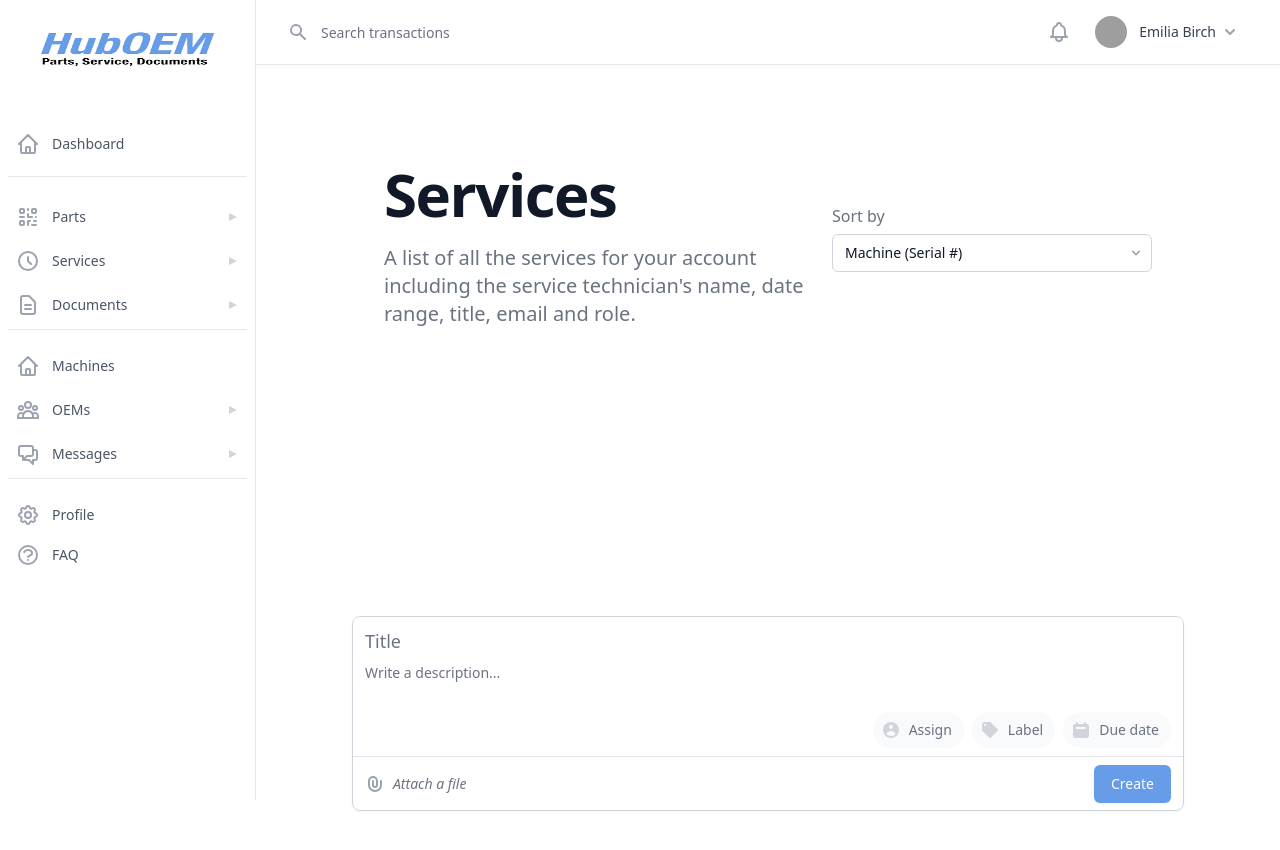
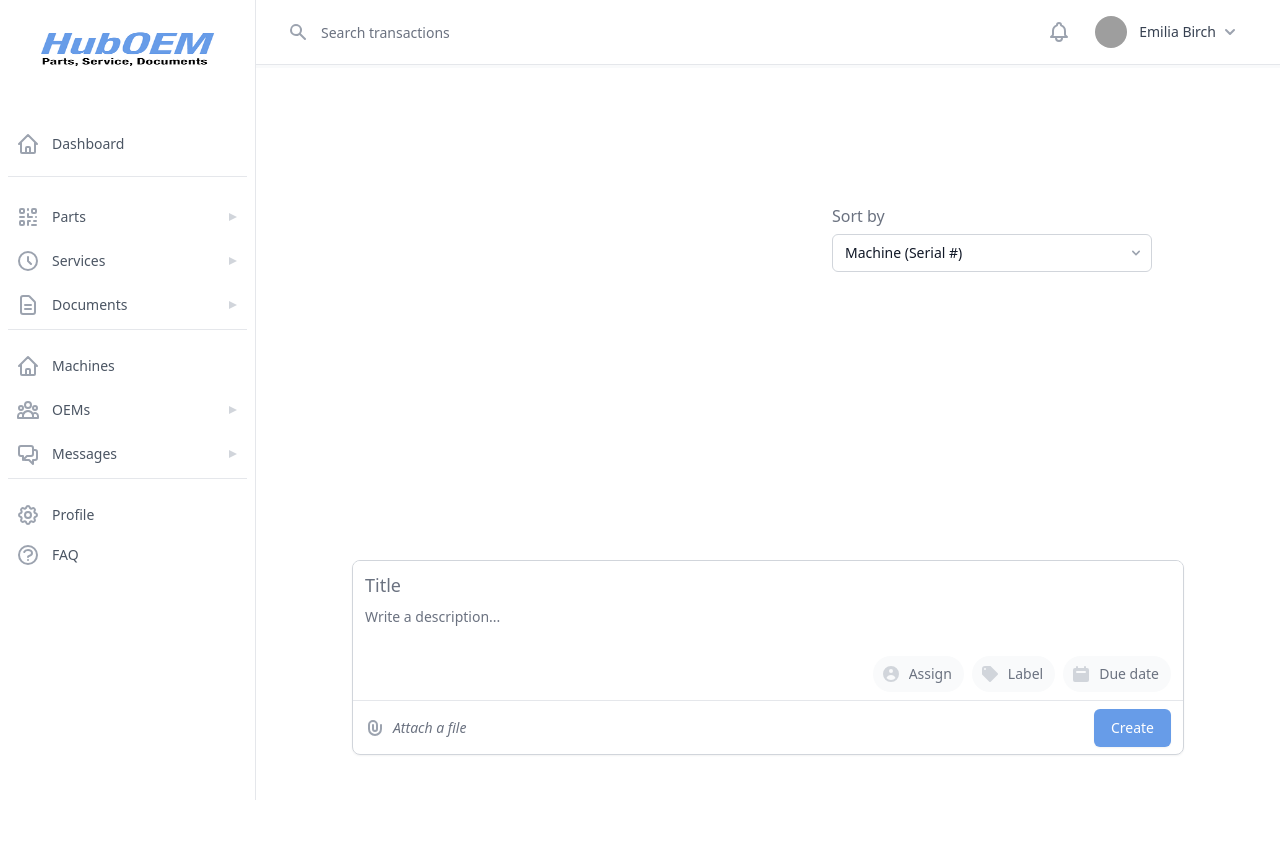
Before and after one commit to HubOEM/huboem-frontend, a React (Create React App) app: page /Contact_Admin in a window 1280 px wide. Shown: the top 850 px of the page. Built offline with nearby package versions, Linux system fonts and the light colour scheme; grey boxes are pictures that could not be loaded.

Commit message:
updated heading

```diff
--- a/src/Components/Header.js
+++ b/src/Components/Header.js
@@ -2,7 +2,7 @@ import { ChevronDownIcon } from '@heroicons/react/solid'
 
 import React from 'react'
 
-function Header() {
+function Header({ title, description }) {
     return (
         <div className="min-h-full pb-24 pl-24 pr-24">
             <div className="lg:pl-64 flex flex-col flex-1">
@@ -10,10 +10,10 @@ function Header() {
                     <div className="max-w-7xl mx-auto py-16 px-4 sm:py-24 sm:px-6 lg:px-8 lg:flex lg:justify-between">
                         <div className="max-w-xl">
                             <h2 className="text-4xl font-extrabold text-gray-900 sm:text-5xl sm:tracking-tight lg:text-6xl">
-                                Services
+                                {title}
                             </h2>
                             <p className="mt-5 text-xl text-gray-500">
-                                A list of all the services for your account including the service technician's name, date range, title, email and role.
+                                {description}
                             </p>
                         </div>
                         <div className="mt-10 w-full max-w-xs">
--- a/src/Pages/Documents/DocumentsList.js
+++ b/src/Pages/Documents/DocumentsList.js
@@ -17,6 +17,7 @@ const locations = [
       { name: 'Document 2', title: 'And the other', machine: 'courtney.henry@example.com', role: 'Admin' },
     ],
   },
+
   {
     name: 'Shibuya Hoppmann',
     people: [
@@ -24,7 +25,6 @@ const locations = [
       { name: 'Document 2', title: 'And the other', machine: 'courtney.henry@example.com', role: 'Admin' },
     ],
   },
-  // More people...
 ]
 
 function classNames(...classes) {
@@ -40,10 +40,10 @@ function DocumentsList() {
             <div className="max-w-7xl mx-auto py-16 px-4 sm:py-24 sm:px-6 lg:px-8 lg:flex lg:justify-between">
               <div className="max-w-xl">
                 <h2 className="text-4xl font-extrabold text-gray-900 sm:text-5xl sm:tracking-tight lg:text-6xl">
-                  Services
+                  View Documents
                 </h2>
                 <p className="mt-5 text-xl text-gray-500">
-                  A list of all the services for your account including the service technician's name, date range, title, email and role.
+                  A list of all the documents uploaded.
                 </p>
               </div>
               <div className="mt-10 w-full max-w-xs">
--- a/src/Pages/Documents/UploadDoc.js
+++ b/src/Pages/Documents/UploadDoc.js
@@ -12,10 +12,10 @@ function UploadDoc() {
                     <div className="max-w-7xl mx-auto py-16 px-4 sm:py-24 sm:px-6 lg:px-8 lg:flex lg:justify-between">
                         <div className="max-w-xl">
                             <h2 className="text-4xl font-extrabold text-gray-900 sm:text-5xl sm:tracking-tight lg:text-6xl">
-                                Services
+                                Add Documents
                             </h2>
                             <p className="mt-5 text-xl text-gray-500">
-                                A list of all the services for your account including the service technician's name, date range, title, email and role.
+                                Upload documents for your machine, sub-assemblies, parts, or whatever.
                             </p>
                         </div>
                         <div className="mt-10 w-full max-w-xs">
--- a/src/Pages/Machines/Machine.js
+++ b/src/Pages/Machines/Machine.js
@@ -38,7 +38,6 @@ const product = {
                 'Water-resistant',
             ],
         },
-        // More sections...
     ],
 }
 
--- a/src/Pages/Machines/Machines.js
+++ b/src/Pages/Machines/Machines.js
@@ -14,10 +14,10 @@ function Machines() {
               <div className="max-w-7xl mx-auto py-16 px-4 sm:py-24 sm:px-6 lg:px-8 lg:flex lg:justify-between">
                 <div className="max-w-xl">
                   <h2 className="text-4xl font-extrabold text-gray-900 sm:text-5xl sm:tracking-tight lg:text-6xl">
-                    Services
+                    Machines
                   </h2>
                   <p className="mt-5 text-xl text-gray-500">
-                    A list of all the services for your account including the service technician's name, date range, title, email and role.
+                    A list of all the machines in your account.
                   </p>
                 </div>
                 <div className="mt-10 w-full max-w-xs">
--- a/src/Pages/OEMs/Companies.js
+++ b/src/Pages/OEMs/Companies.js
@@ -4,9 +4,12 @@ import CompaniesList from '../../Components/CompaniesList.js'
 import Header from '../../Components/Header.js'
 
 function Companies() {
+  const companies = "Companies"
+  const description = "A list of the companies you do business with, including materials suppliers. "
+
   return (
     <div>
-      <Header />
+      <Header title={companies} description={description} />
       <CompaniesList />
       <CompaniesList />
     </div>
--- a/src/Pages/OEMs/Contacts.js
+++ b/src/Pages/OEMs/Contacts.js
@@ -39,10 +39,9 @@ function Contacts() {
                     <div className="max-w-7xl mx-auto py-16 px-4 sm:py-24 sm:px-6 lg:px-8 lg:flex lg:justify-between">
                         <div className="max-w-xl">
                             <h2 className="text-4xl font-extrabold text-gray-900 sm:text-5xl sm:tracking-tight lg:text-6xl">
-                                Services
+                                Contacts
                             </h2>
                             <p className="mt-5 text-xl text-gray-500">
-                                A list of all the services for your account including the service technician's name, date range, title, email and role.
                             </p>
                         </div>
                         <div className="mt-10 w-full max-w-xs">
```
